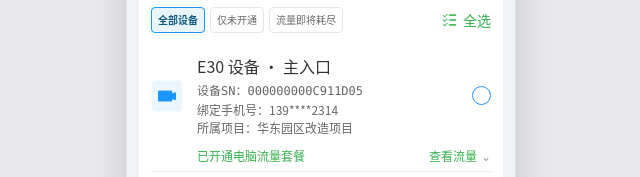
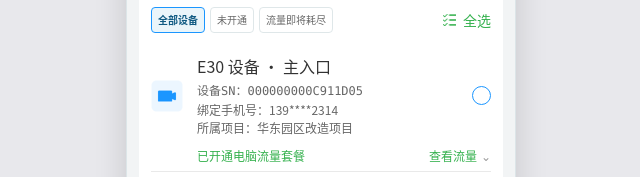
Before and after one commit to Roqee/batchbuy-prototype, a plain HTML site: page index.html in a window 1280 px wide. Shown: the part 362-539 px from the top of the page, 319-959 px from the left. Drawn offline with Linux system fonts and the light colour scheme.

Commit message:
Rename unactivated filter label

```diff
--- a/index.html
+++ b/index.html
@@ -1117,7 +1117,7 @@
           <div class="select-all" id="selectAllRow">
             <div class="device-filters" id="deviceFilters" role="group" aria-label="设备套餐状态筛选">
               <button class="device-filter" type="button" data-device-filter="all" aria-pressed="true">全部设备</button>
-              <button class="device-filter" type="button" data-device-filter="unactivated" aria-pressed="false">仅未开通</button>
+              <button class="device-filter" type="button" data-device-filter="unactivated" aria-pressed="false">未开通</button>
               <button class="device-filter" type="button" data-device-filter="low-flow" aria-pressed="false">流量即将耗尽</button>
             </div>
             <button class="select-all-text" id="selectVisibleButton" type="button">
```
